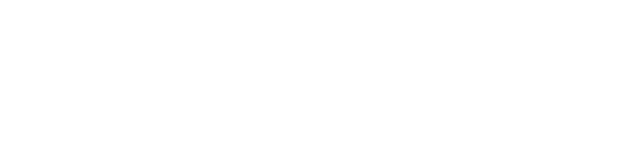
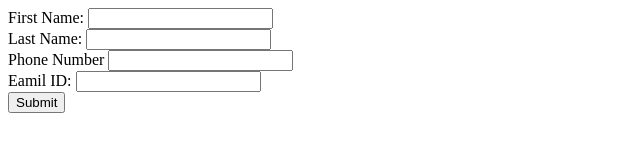
Before and after one commit to acciojob/form-login-2-dpinkvilla, a website: page main.html in a window 1280 px wide. Shown: the whole page, without its empty margins (0-640 px from the left). Drawn offline with Linux system fonts and the light colour scheme.

Commit message:
created a submission

```diff
--- a/main.html
+++ b/main.html
@@ -8,7 +8,23 @@
 
 <body>
 	<!-- the entire body must be written by student -->
+	<form id="odo">
+		 <label for="nik">First Name:</label>
+		<input type="text" id="nik" name="firstName" ><br>
+
+		 <label for="nik1">Last Name:</label>
+		<input type="text" id="nik1" name="lastName" ><br>
+
+		 <label for="nik2">Phone Number</label>
+		<input type="tel" id="nik2" name="phonenumber" ><br>
+
+		 <label for="nik3">Eamil ID:</label>
+		<input type="email" id="nik4" name="email ID"><br>
+
+		  <input type="button" value="Submit" onclick="fun()">
+	</form>
     <script type="text/javascript" src="./script.js">
+
 </script>
 
 </body>
--- a/script.js
+++ b/script.js
@@ -1 +1,14 @@
 //your JS code here. If required.
+function fun() {
+			let fname=document.getElementById("nik").value;
+	        let lname=document.getElementById("nik1").value;
+	         let phone=document.getElementById("nik2").value;
+	        let mail=document.getElementById("nik3").value;
+
+	  let alertText = "First Name: " +fname + "\n" +
+		                "last Name: " + lname + "\n" +
+		                "Phone Number: " + phone+"\n"+
+                        "Email: " + mail;
+
+	   alert(alertText);
+		}
```
